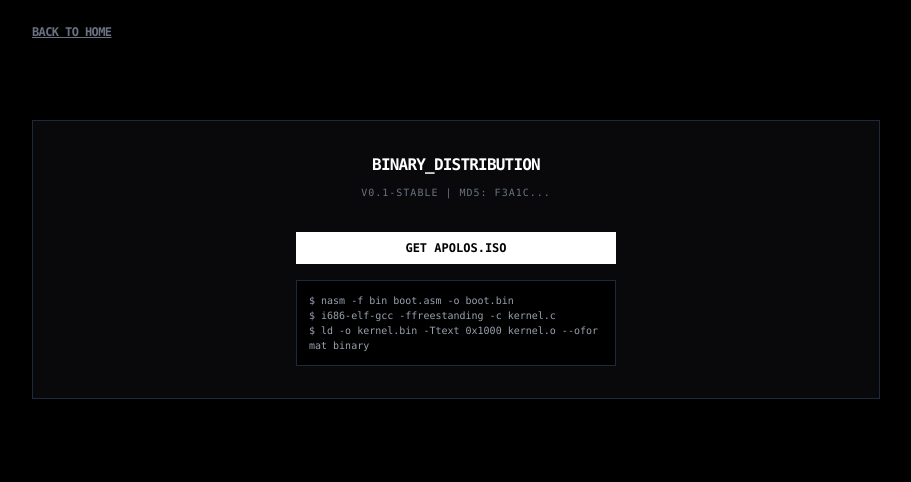
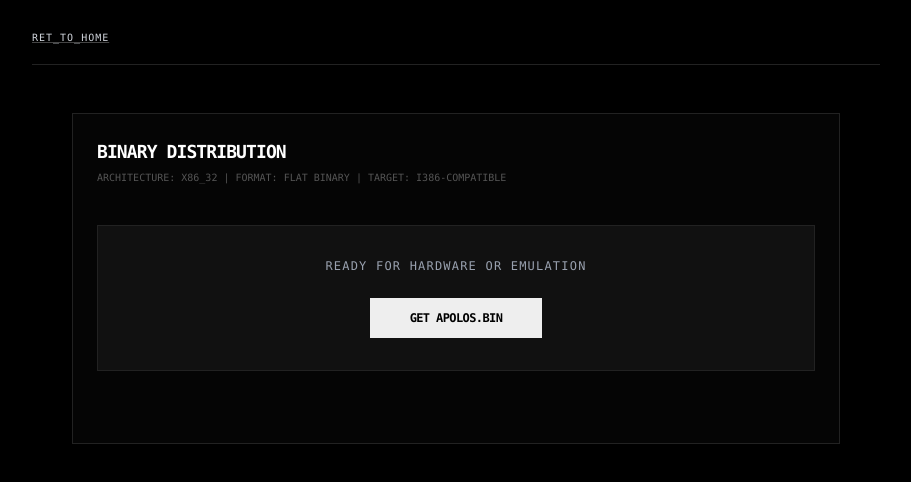
Before and after one commit to ValyMnDul/ApolOs, a Next.js app in the folder web/: page /download in a window 1280 px wide. Shown: the top 482 px of the page, without its empty margins (184-1095 px from the left). Built offline with nearby package versions, Linux system fonts and the light colour scheme.

Commit message:
Refactor Download page layout and enhance content presentation

```diff
--- a/web/app/download/page.tsx
+++ b/web/app/download/page.tsx
@@ -3,25 +3,43 @@ import Link from "next/link";
 export default function Download(){
     return (
         <main className="p-6 max-w-4xl mx-auto">
-            <Link href="/" className="text-xs text-gray-500 hover:text-white mb-8 block font-bold tracking-tighter underline">BACK TO HOME</Link>
+            <nav className="mb-12 border-b border-[#222] pb-4">
+                <Link
+                href="/"
+                className="text-[10px] hover:text-white uppercase tracking-widest underline decoration-[#444]"
+                >
+                RET_TO_HOME
+                </Link>
+            </nav>
 
-            <div className="mt-20 border border-gray-800 bg-zinc-950 p-8 flex flex-col items-center">
-                <h2 className="text-white font-bold mb-2 tracking-tighter uppercase">Binary_Distribution</h2>
+            <div className="max-w-3xl mx-auto border border-[#222] p-6 bg-[#050505]">
+                <header className="mb-10">
+                    <h1 className="text-white text-lg font-bold uppercase tracking-tighter mb-1">
+                        Binary Distribution
+                    </h1>
 
-                <p className="text-[10px] text-gray-500 mb-8 uppercase tracking-widest text-center">
-                    v0.1-STABLE | MD5: f3a1c...
-                </p>
+                    <p className="text-[10px] text-[#555] uppercase">
+                        Architecture: x86_32 | Format: Flat Binary | Target:
+                        i386-compatible
+                    </p>
+                </header>
 
-                <div className="w-full max-w-xs space-y-4">
-                    <button className="w-full bg-white text-black py-2 font-bold text-xs hover:bg-gray-200 transition-colors">
-                        GET APOLOS.ISO
-                    </button>
-                    <div className="text-[10px] text-gray-400 font-mono bg-black p-3 border border-gray-800 break-all">
-                        $ nasm -f bin boot.asm -o boot.bin<br/>
-                        $ i686-elf-gcc -ffreestanding -c kernel.c<br/>
-                        $ ld -o kernel.bin -Ttext 0x1000 kernel.o --oformat binary
-                    </div>
+                <section className="mb-12">
+                <div className="bg-[#111] border border-[#222] p-8 text-center">
+                    <p className="text-xs mb-6 text-gray-400 uppercase tracking-widest">
+                    Ready for hardware or emulation
+                    </p>
+
+                    <a
+                    href="/apolos.bin"
+                    download="apolos.bin"
+                    className="inline-block bg-[#eeeeee] text-black px-10 py-3 text-xs font-bold hover:bg-white transition-none uppercase tracking-tighter"
+                    >
+                    Get apolos.bin
+                    </a>
                 </div>
+                </section>
+
             </div>
         </main>
     )
--- a/web/app/page.tsx
+++ b/web/app/page.tsx
@@ -11,13 +11,17 @@ export default function Home(){
         <nav className="flex gap-6 text-sm">
           <Link href="/docs" className="hover:text-white border-b border-gray-700">DOCS</Link>
           <Link href="/download" className="hover:text-white border-b border-gray-700">BIN</Link>
-          <a href="#" className="hover:text-white border-b border-gray-700">SOURCE</a>
         </nav>
       </header>
 
-      <section className="mb-12">
-        <p className="text-base leading-relaxed mb-6">
-          Lorem ipsum dolor sit amet consectetur adipisicing elit. Numquam exercitationem sapiente porro voluptatem atque esse debitis provident? Odit atque optio quod itaque repellat ad fugiat beatae obcaecati voluptates. Perferendis, mollitia.
+      <section className="mb-12 border-l-2 border-white pl-6">
+        <p className="text-base leading-relaxed text-gray-400">
+          <span className="text-white font-bold tracking-tight">ApolOS is an operating system</span> built from the ground up to explore the fundamentals of x86 architecture.
+          It orchestrates a precise transition from 16-bit Real Mode to 32-bit Protected Mode, manually mapping the Global Descriptor Table (GDT) and establishing a custom execution environment at memory address <span className="text-white font-mono text-[13px]">0x1000</span>.
+        </p>
+        <p className="text-base leading-relaxed text-gray-400 mt-4">
+          Developed in a hybrid of Assembly and C, the kernel manages low-level hardware interfaces, including direct VGA buffer manipulation and an Interrupt Descriptor Table (IDT) for real-time input handling.
+          The system features a dedicated command-line interface designed for monitoring deep-space NASA missions and real-time CMOS telemetry.
         </p>
       </section>
 
@@ -44,7 +48,7 @@ export default function Home(){
 
       <section className="bg-black border border-gray-800 p-4 font-mono">
         <div className="text-xs text-gray-600 mb-4 font-bold tracking-tighter uppercase border-b border-gray-900 pb-1">
-          Live_Shell_Preview
+          Shell Preview
         </div>
         <div className="text-green-600 text-sm leading-tight">
           <p>Welcome to ApolOS</p>
```
